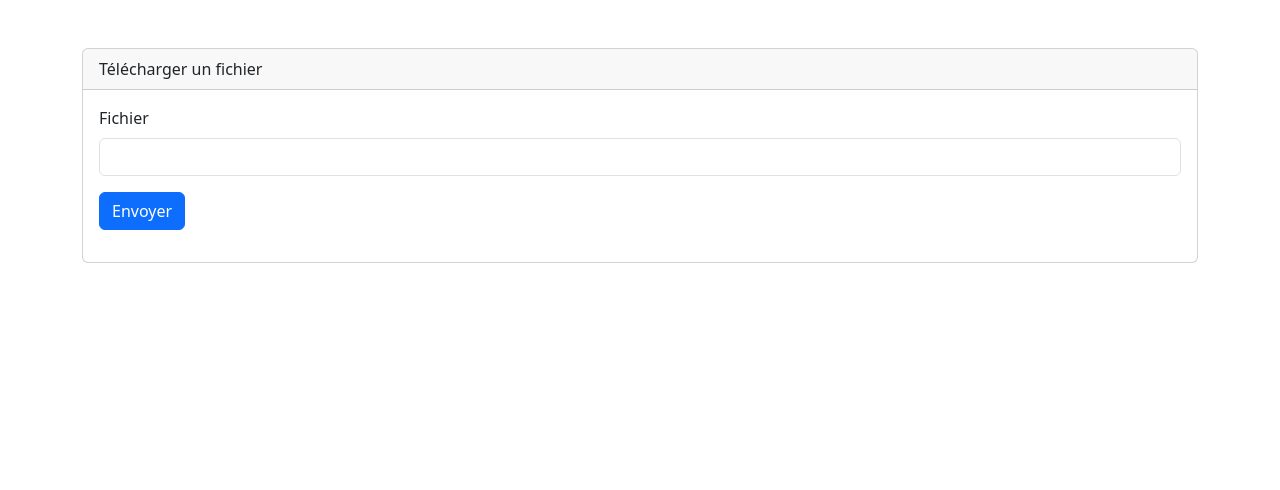
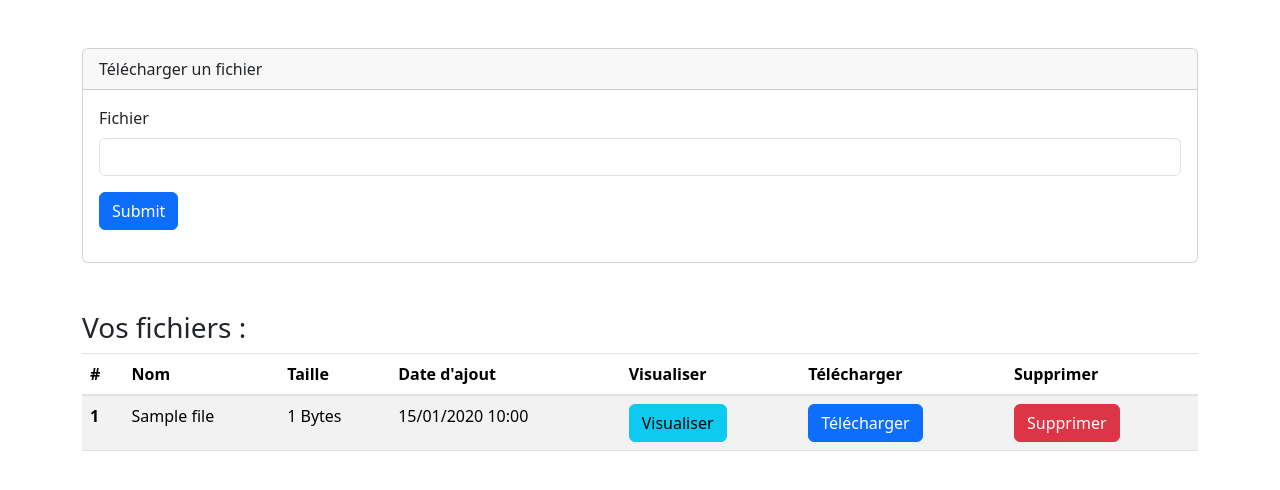
Before and after one commit to flenn77/SavingSafe, a Symfony app: template templates/file/index.html.twig in a window 1280 px wide. Shown: the top 490 px of the page. Run offline with Twig, Linux system fonts and the light colour scheme; the template is opened without the code that fills it: most values are stand-ins (such as "Sample title", 1, 10 or a date in 2020); form fields are guessed from the names that the template uses; some libraries are stand-ins or nearby versions.

Commit message:
upgrading file space and file_view

```diff
--- a/templates/file/index.html.twig
+++ b/templates/file/index.html.twig
@@ -4,6 +4,21 @@
 
 {% block body %}
 <div class="container mt-5">
+
+
+
+{% for message in app.flashes('success') %}
+    <div class="alert alert-success">
+        {{ message }}
+    </div>
+{% endfor %}
+
+{% for message in app.flashes('error') %}
+    <div class="alert alert-danger">
+        {{ message }}
+    </div>
+{% endfor %}
+
     {% for message in app.flashes('dropzone_success') %}
         <div class="alert alert-success" role="alert" data-turbo-cache="false">
             {{ message }}
@@ -21,10 +36,60 @@
                 {{ form_widget(form.file, {'attr': {'class': 'form-control'}}) }}
             </div>
             <div class="mb-3">
-                <button type="submit" class="btn btn-primary">Envoyer</button> {# Bouton "submit" ajouté manuellement. #}
+                <button type="submit" class="btn btn-primary">Submit</button>
             </div>
             {{ form_end(form) }}
         </div>
     </div>
 </div>
+
+
+
+    <div class="container mt-5">
+        <h3>Vos fichiers :</h3>
+        <table class="table table-striped">
+            <thead>
+                <tr>
+                    <th scope="col">#</th>
+                    <th scope="col">Nom</th>
+                    <th scope="col">Taille</th>
+                    <th scope="col">Date d'ajout</th>
+                    <th scope="col">Visualiser</th>
+                    <th scope="col">Télécharger</th>
+                    <th scope="col">Supprimer</th> {# Nouvelle colonne #}
+                </tr>
+            </thead>
+            <tbody>
+                {% for file in files %}
+                <tr>
+                    <th scope="row">{{ loop.index }}</th>
+                    <td>{{ file.name }}</td>
+                    <td>{{ file.size }} Bytes</td>
+                    <td>{{ file.date|date('d/m/Y H:i') }}</td>
+                    <td>
+                        <a href="{{ path('app_file_view', {'id': file.id}) }}" class="btn btn-info">Visualiser</a>
+                    </td>
+                    <td>
+                        <a href="{{ path('file_download', {'id': file.id}) }}" class="btn btn-primary">Télécharger</a>
+                    </td>
+                    <td>
+                        <form action="{{ path('file_delete', {'id': file.id}) }}" method="post" onsubmit="return confirmDelete();">
+    <button type="submit" class="btn btn-danger">Supprimer</button>
+</form>
+<script>
+    function confirmDelete() {
+        return confirm("Êtes-vous sûr de vouloir supprimer ce fichier ?");
+    }
+</script>
+
+                        {# Assurez-vous que la route 'file_delete' existe dans votre contrôleur #}
+                    </td>
+                </tr>
+                {% endfor %}
+            </tbody>
+        </table>
+    </div>
+
+
+
 {% endblock %}
```
Also changed, not shown: src/Controller/FileController.php (+122 -4 lines), templates/file/view.html.twig (added, +24 -0 lines), public/files/406082d63f36a8e7966b78538e36a16c.png (added), public/files/40b26bfd18a55f3766f374ca371bb090.jpg (deleted), 2 other files.
